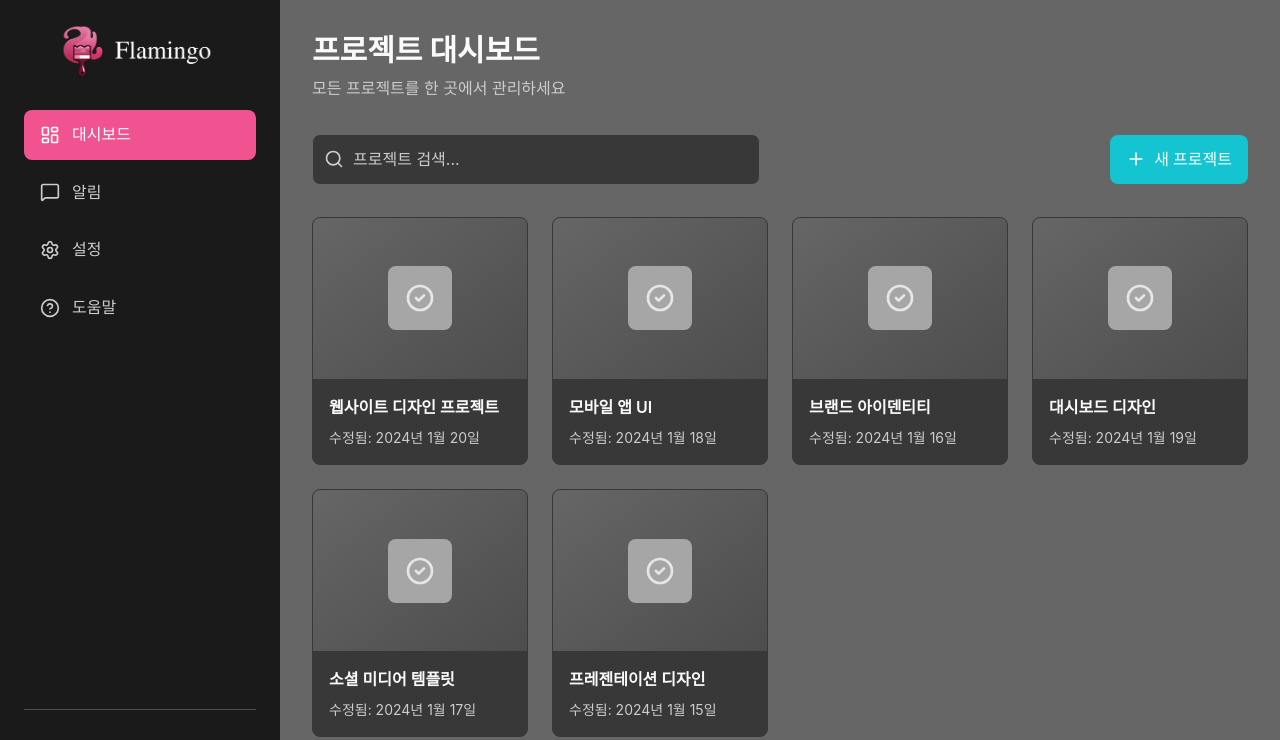
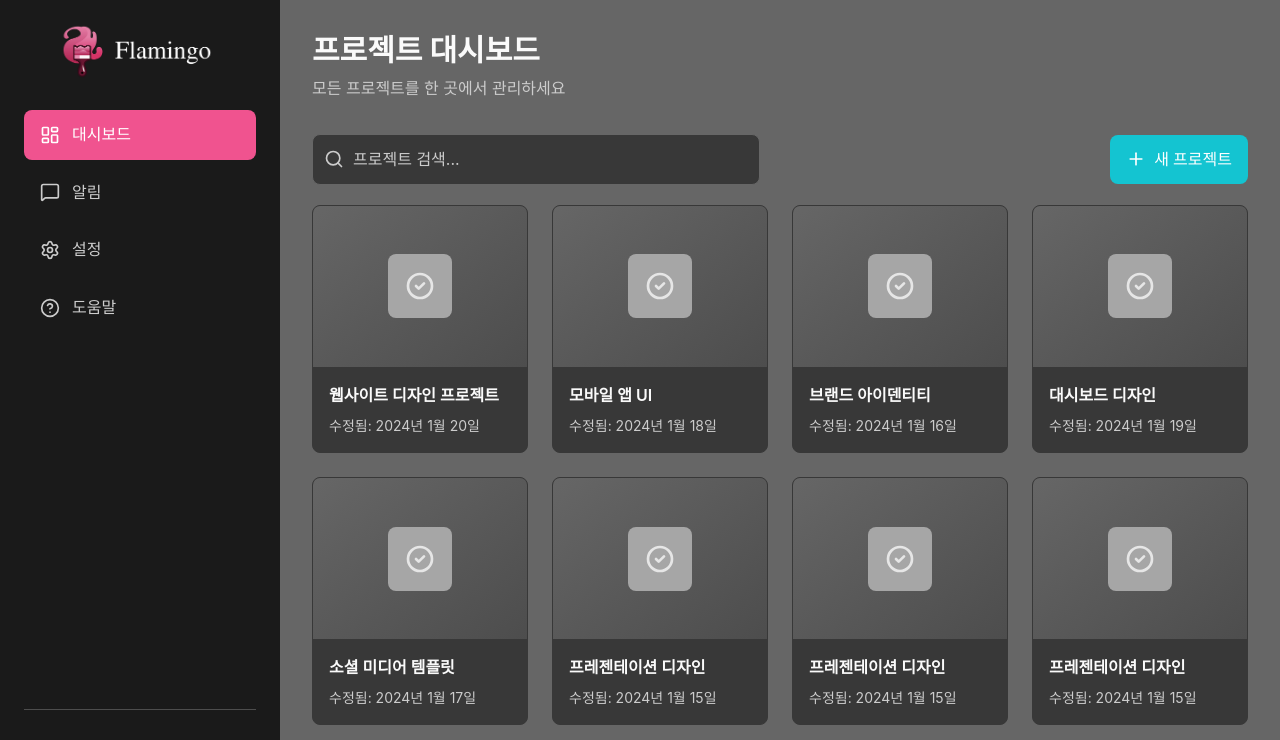
Before and after one commit to jcy97/flamingo-mvp-ui-v2, a Next.js app: page /project/dashboard in a window 1280 px wide. Shown: the top 740 px of the page. Built offline with nearby package versions, Linux system fonts and the light colour scheme.

Commit message:
[feat] 대시보드 레이아웃 개선

```diff
--- a/components/Project/Dashboard/DashboardHeader.tsx
+++ b/components/Project/Dashboard/DashboardHeader.tsx
@@ -34,7 +34,7 @@ function DashboardHeader({ onSearch, onCreateProject }: DashboardHeaderProps) {
   }, []);
 
   return (
-    <div className="flex items-center justify-between mb-8">
+    <div className="flex items-center justify-between mb-5">
       <div className="flex-1 max-w-md">
         <div className="relative">
           <Search
--- a/samples/data.ts
+++ b/samples/data.ts
@@ -840,4 +840,46 @@ export const sampleProjects: Project[] = [
     description: "회사 발표용 프레젠테이션",
     updatedAt: new Date("2024-01-15"),
   },
+  {
+    id: "7",
+    name: "프레젠테이션 디자인",
+    owner_id: "user-2",
+    description: "회사 발표용 프레젠테이션",
+    updatedAt: new Date("2024-01-15"),
+  },
+  {
+    id: "8",
+    name: "프레젠테이션 디자인",
+    owner_id: "user-2",
+    description: "회사 발표용 프레젠테이션",
+    updatedAt: new Date("2024-01-15"),
+  },
+  {
+    id: "9",
+    name: "프레젠테이션 디자인",
+    owner_id: "user-2",
+    description: "회사 발표용 프레젠테이션",
+    updatedAt: new Date("2024-01-15"),
+  },
+  {
+    id: "10",
+    name: "프레젠테이션 디자인",
+    owner_id: "user-2",
+    description: "회사 발표용 프레젠테이션",
+    updatedAt: new Date("2024-01-15"),
+  },
+  {
+    id: "11",
+    name: "프레젠테이션 디자인",
+    owner_id: "user-2",
+    description: "회사 발표용 프레젠테이션",
+    updatedAt: new Date("2024-01-15"),
+  },
+  {
+    id: "12",
+    name: "프레젠테이션 디자인",
+    owner_id: "user-2",
+    description: "회사 발표용 프레젠테이션",
+    updatedAt: new Date("2024-01-15"),
+  },
 ];
```
